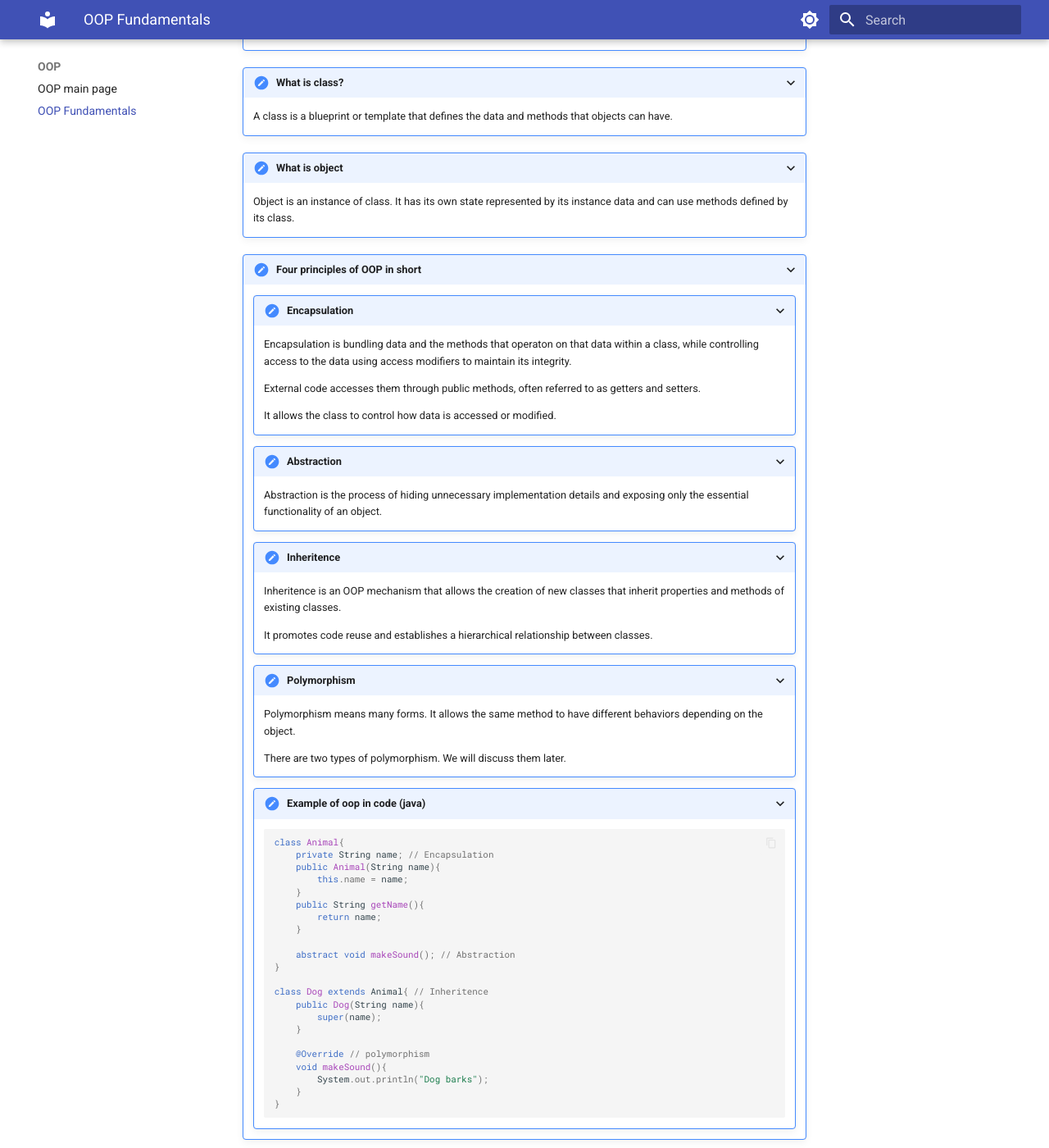
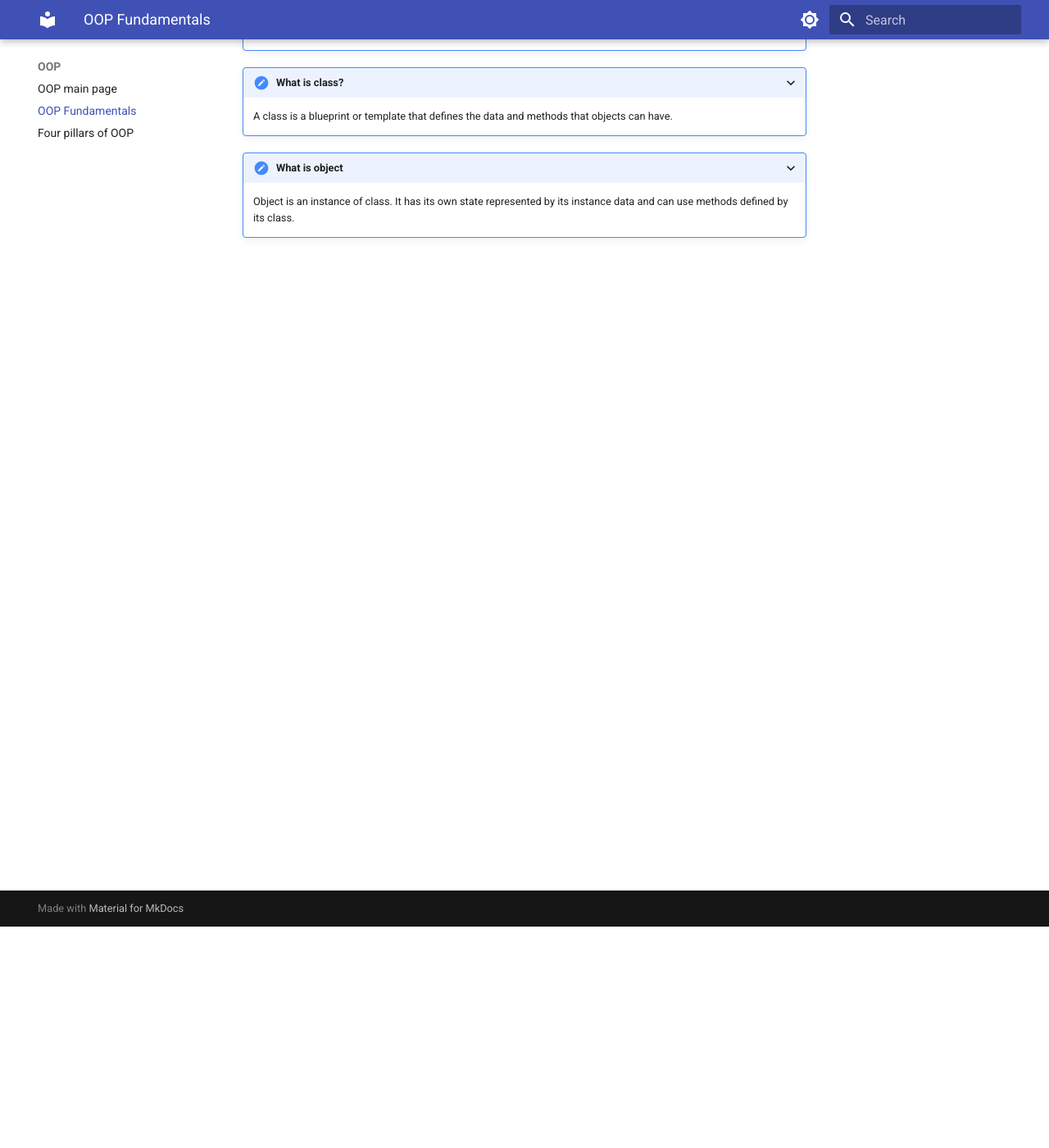
Before and after one commit to code-with-nazmul/Learn-CS, an MkDocs documentation site: the page built from docs/oop/oop-fundamentals.md, in a window 1280 px wide and 1400 px high, scrolled down 270 px. Shown: the whole window at 82% size. Built offline with MkDocs 1.6.1 and Material for MkDocs 9.7.7, drawn with Linux system fonts in a browser that asks for light colours.

Commit message:
Added Encapsulation, Abstraction, Inheritence

````diff
--- a/docs/oop/oop-fundamentals.md
+++ b/docs/oop/oop-fundamentals.md
@@ -6,51 +6,3 @@
 
 ???+ "What is object"
 	Object is an instance of class. It has its own state represented by its instance data and can use methods defined by its class.
-
-???+ "Four principles of OOP in short"
-	???+ "Encapsulation"
-		Encapsulation is bundling data and the methods that operaton on that data within a class, while controlling access to the data using access modifiers to maintain its integrity.
-
-		External code accesses them through public methods, often referred to as getters and setters.
-
-		It allows the class to control how data is accessed or modified.
-
-	???+ "Abstraction"
-		Abstraction is the process of hiding unnecessary implementation details and exposing only the essential functionality of an object.
-
-	???+ "Inheritence"
-		Inheritence is an OOP mechanism that allows the creation of new classes that inherit properties and methods of existing classes.
-
-		It promotes code reuse and establishes a hierarchical relationship between classes.
-
-	???+ "Polymorphism"
-		Polymorphism means many forms. It allows the same method to have different behaviors depending on the object.
-
-		There are two types of polymorphism. We will discuss them later.
-
-	???+ "Example of oop in code (java)"
-		```java
-		class Animal{
-			private String name; // Encapsulation
-			public Animal(String name){
-				this.name = name;
-			}
-			public String getName(){
-				return name;
-			}
-
-			abstract void makeSound(); // Abstraction
-		}
-
-		class Dog extends Animal{ // Inheritence
-			public Dog(String name){
-				super(name);
-			}
-
-			@Override // polymorphism
-			void makeSound(){
-				System.out.println("Dog barks");
-			}
-		}
-
-		```
--- a/mkdocs.yml
+++ b/mkdocs.yml
@@ -51,6 +51,7 @@
   - OOP:
     - OOP main page: oop/oop-main-page.md
     - OOP Fundamentals: oop/oop-fundamentals.md
+    - Four pillars of OOP : oop/four-pillars-oop.md
   - Networking:
     - Networking main page: Networking/networking-main-page.md
   - Operating System:
````
Also changed, not shown: docs/oop/four-pillars-oop.md (added, +193 -0 lines), docs/oop/oop-main-page.md (+2 -0 lines), docs/images/diamond-problem.png (added).
